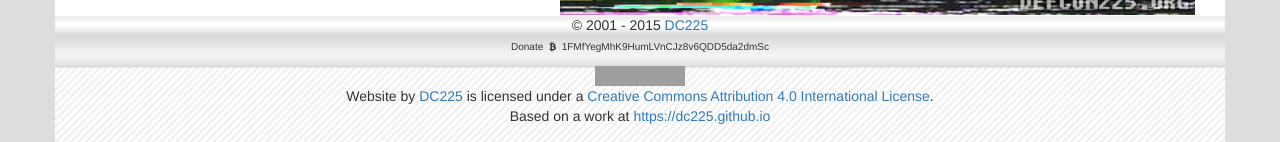
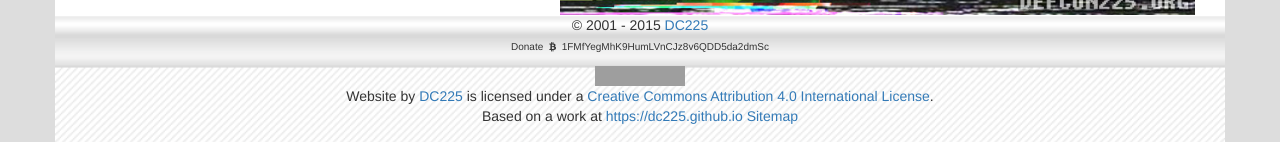
Before and after one commit to dc225/dc225.github.io, a Jekyll site: the page index.html, which Jekyll copies as it is, in a window 1280 px wide. Shown: the part 1152-1294 px from the top of the page. Built offline with Jekyll 4.4.1, drawn with Linux system fonts in a browser that asks for light colours; nearby versions of some CDN libraries; comment, search, counter and statistics services are not loaded; grey boxes are pictures that could not be loaded.

Commit message:
per this guy

```diff
--- a/index.html
+++ b/index.html
@@ -170,6 +170,8 @@ Talk to us: dc225@sigaint.org
             </a>
             <br />
             <span xmlns:dct="http://purl.org/dc/terms/" property="dct:title">Website</span> by <a xmlns:cc="http://creativecommons.org/ns#" href="https://dc225.github.io" property="cc:attributionName" rel="cc:attributionURL">DC225</a> is licensed under a <a rel="license" href="http://creativecommons.org/licenses/by/4.0/">Creative Commons Attribution 4.0 International License</a>.<br />Based on a work at <a xmlns:dct="http://purl.org/dc/terms/" href="https://dc225.github.io" rel="dct:source">https://dc225.github.io</a>
+            <a href="/sitemap.xml">Sitemap</a>
+
           </p>
         </div>
       </div>
```
